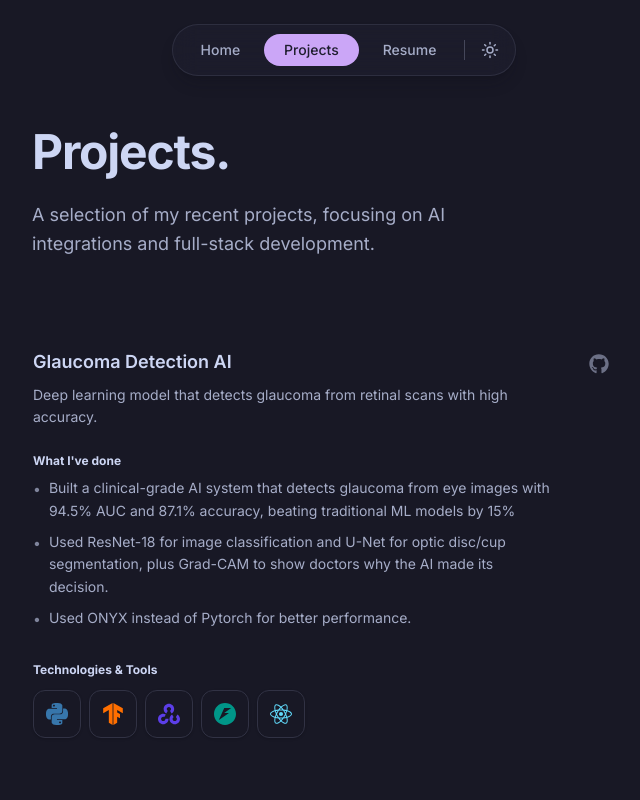
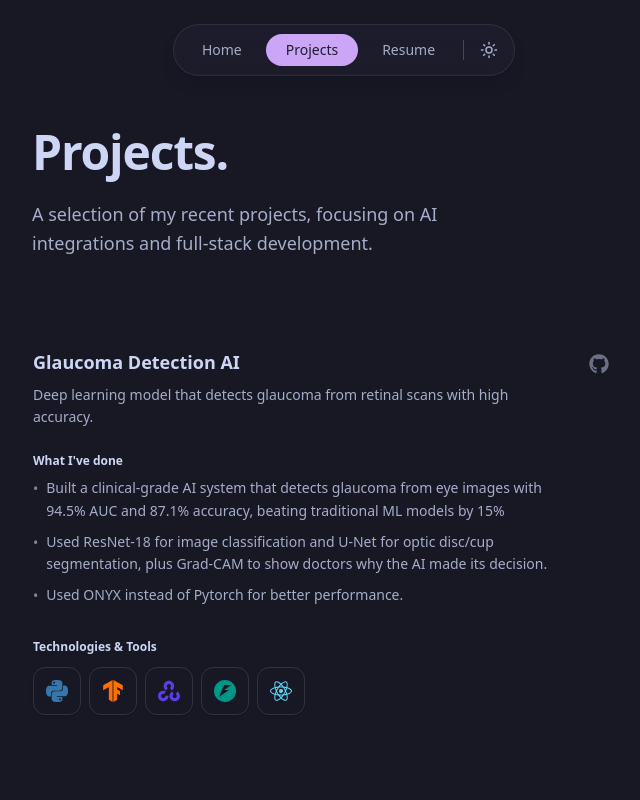
Before and after one commit to Sourajit-M/portfolio-website, a Next.js app: page /projects in a window 1280 px wide. Shown: the top 800 px of the page, without its empty margins (296-936 px from the left). Built offline with nearby package versions, Linux system fonts and the light colour scheme.

Commit message:
Refactor font settings for local stack and update ProjectItem year prop to be optional

```diff
--- a/app/globals.css
+++ b/app/globals.css
@@ -90,8 +90,8 @@
   --color-ctp-mantle: var(--ctp-mantle);
   --color-ctp-crust: var(--ctp-crust);
 
-  /* Font settings - Next.js will inject these variables */
-  --font-sans: var(--font-inter), system-ui, sans-serif;
+  /* Font settings - use local/system stacks so builds do not depend on network fetches */
+  --font-sans: system-ui, -apple-system, BlinkMacSystemFont, "Segoe UI", sans-serif;
   --font-mono: ui-monospace, SFMono-Regular, Menlo, Monaco, Consolas, "Liberation Mono", "Courier New", monospace;
 }
 
--- a/app/layout.tsx
+++ b/app/layout.tsx
@@ -1,11 +1,8 @@
 import type { Metadata } from "next";
-import { Inter } from "next/font/google";
 import "./globals.css";
 import { Navigation } from "@/components/Navigation";
 import { ThemeProvider } from "@/components/ThemeProvider";
 import { Footer } from "@/components/ui/Footer";
-
-const inter = Inter({ subsets: ["latin"], variable: "--font-inter" });
 
 export const metadata: Metadata = {
   title: "Sourajit Majumder | Full Stack & AI Developer",
@@ -22,7 +19,7 @@ export default function RootLayout({
     <html
       lang="en"
       data-scroll-behavior="smooth"
-      className={`scroll-smooth ${inter.variable}`}
+      className="scroll-smooth"
       suppressHydrationWarning
     >
       <body className="bg-ctp-mantle text-ctp-text font-sans antialiased selection:bg-ctp-mauve/20 selection:text-ctp-mauve">
--- a/components/ProjectItem.tsx
+++ b/components/ProjectItem.tsx
@@ -10,7 +10,7 @@ import { TechIcon } from "@/components/TechIcon";
 interface ProjectItemProps {
   title: string;
   description: string;
-  year: string;
+  year?: string;
   href: string;
   tech?: string[];
   githubUrl?: string;
@@ -102,7 +102,7 @@ export function ProjectItem({ title, description, year, href, tech, githubUrl, i
         </div>
 
         <div className="flex items-center gap-4 z-10 shrink-0 mt-2 sm:mt-0">
-          <span className="text-xs font-mono text-ctp-overlay0">{year}</span>
+          {year && <span className="text-xs font-mono text-ctp-overlay0">{year}</span>}
           <div className="flex items-center gap-2">
             {githubUrl && (
               <button
```
